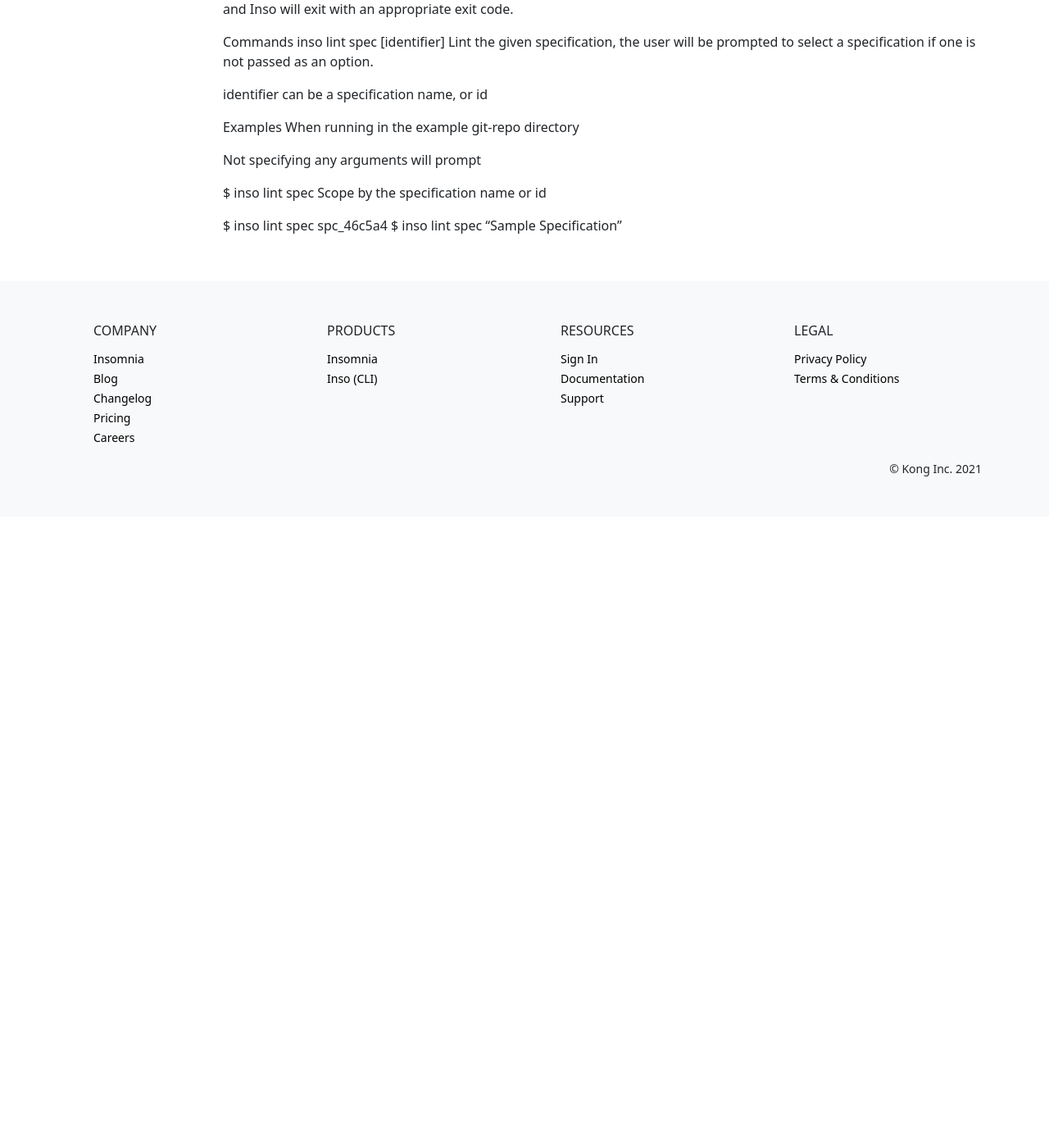
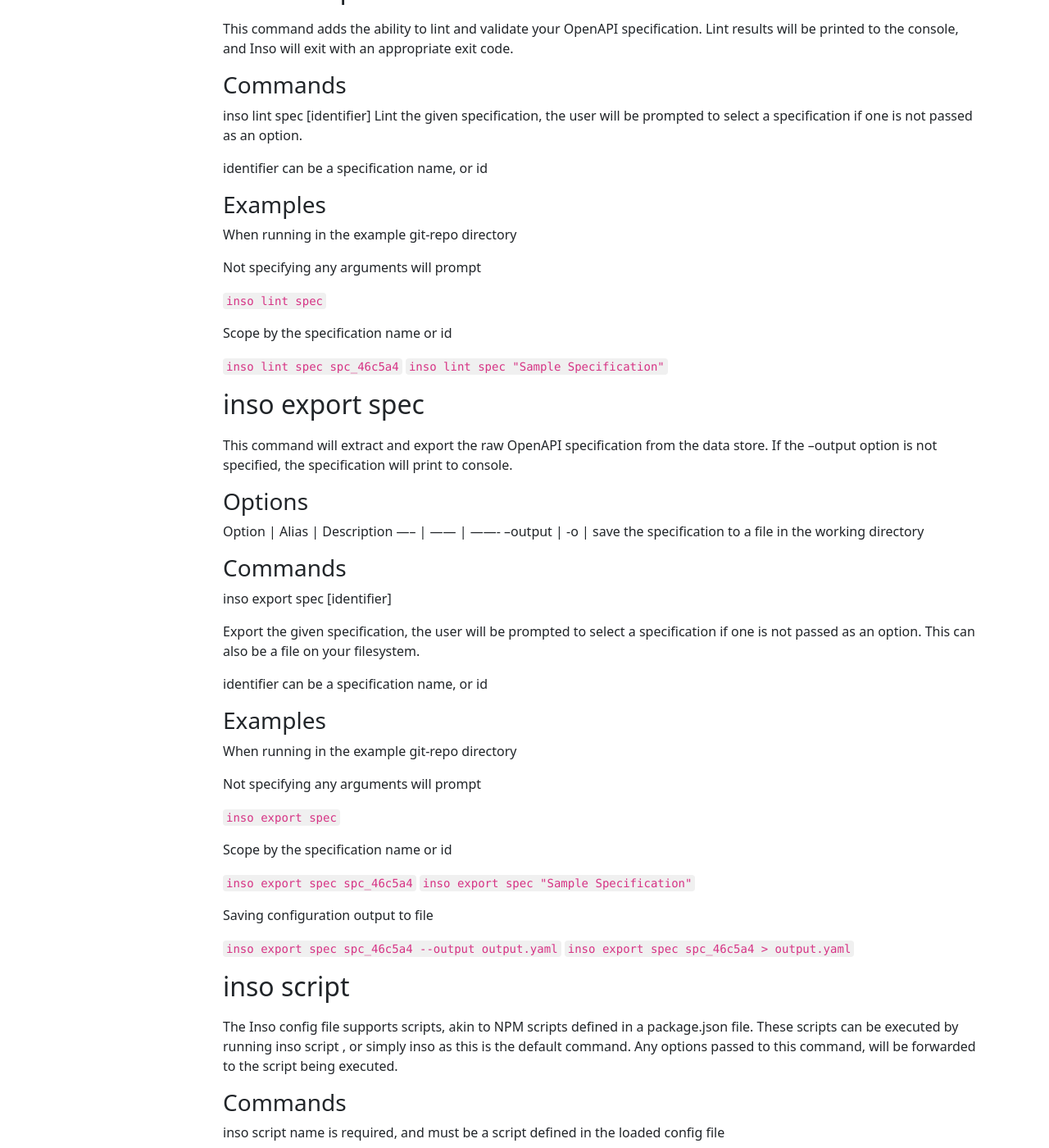
Before and after one commit to Kong/insomnia-docs, a Jekyll site: the page built from docs/inso-cli/cli-command-reference.md, in a window 1280 px wide and 1400 px high, scrolled down 2389 px. Shown: the whole window at 82% size. Built offline with Jekyll 4.4.1, drawn with Linux system fonts in a browser that asks for light colours; before the commit the page ends 3019 px from its top, so only the background shows below that; some of the changed text lies outside the part shown.

Commit message:
add remainder of cli command ref

````diff
--- a/docs/inso-cli/cli-command-reference.md
+++ b/docs/inso-cli/cli-command-reference.md
@@ -9,8 +9,9 @@
 
 * [inso generate config](#inso-generate-config)
 * [inso run test](#inso-run-test)
-* inso lint spec
-
+* [inso lint spec](#inso-lint-spec)
+* [inso export spec](#inso-export-spec)
+* [inso script](#inso-script)
 
 ## inso generate config
 
@@ -104,19 +105,96 @@
 
 This command adds the ability to lint and validate your OpenAPI specification. Lint results will be printed to the console, and Inso will exit with an appropriate exit code.
 
-Commands
+### Commands
 inso lint spec [identifier]
 Lint the given specification, the user will be prompted to select a specification if one is not passed as an option.
 
 identifier can be a specification name, or id
 
-Examples
+### Examples
 When running in the example git-repo directory
 
 Not specifying any arguments will prompt
 
-$ inso lint spec
+`inso lint spec`
+
 Scope by the specification name or id
 
-$ inso lint spec spc_46c5a4
-$ inso lint spec "Sample Specification"
+`inso lint spec spc_46c5a4`
+`inso lint spec "Sample Specification"`
+
+## inso export spec
+
+This command will extract and export the raw OpenAPI specification from the data store. If the --output option is not specified, the specification will print to console.
+
+### Options
+Option	| Alias	| Description
+----- | ------ | -------
+--output <path>	| -o | save the specification to a file in the working directory
+
+### Commands
+
+inso export spec [identifier]
+
+Export the given specification, the user will be prompted to select a specification if one is not passed as an option. This can also be a file on your filesystem.
+
+identifier can be a specification name, or id
+
+### Examples
+
+When running in the example git-repo directory
+
+Not specifying any arguments will prompt
+
+`inso export spec`
+
+Scope by the specification name or id
+
+`inso export spec spc_46c5a4`
+`inso export spec "Sample Specification"`
+
+Saving configuration output to file
+
+`inso export spec spc_46c5a4 --output output.yaml`
+`inso export spec spc_46c5a4 > output.yaml`
+
+## inso script
+
+The Inso config file supports scripts, akin to NPM scripts defined in a package.json file. These scripts can be executed by running inso script <name> , or simply inso <name> as this is the default command. Any options passed to this command, will be forwarded to the script being executed.
+
+### Commands
+
+inso script <name>
+name is required, and must be a script defined in the loaded config file
+
+### Examples
+
+When running in the example git-repo directory, with the following inso config file.
+
+```
+# .insorc.yaml
+scripts:
+  lint: lint spec "Sample Specification"
+
+  gen-conf: generate config "Sample Specification"
+  gen-conf:k8s: gen-conf --type kubernetes<br>
+```
+
+Run commands with or without the script prefix
+
+`inso script gen-conf`
+`inso gen-conf`
+
+If a conflict exists with another command (eg. lint ), you must prefix with script
+
+`inso script lint`
+`inso lint 			      # will not work`
+
+Any options passed during script execution will be forwarded to the script
+
+```
+inso gen-conf                       # generates declarative config (default)
+inso gen-conf:k8s                   # generates kubernetes config
+inso gen-conf:k8s -t declarative    # generates declarative config
+inso gen-conf:k8s -o output.yaml    # generates kubernetes config to output.yaml
+```
````
